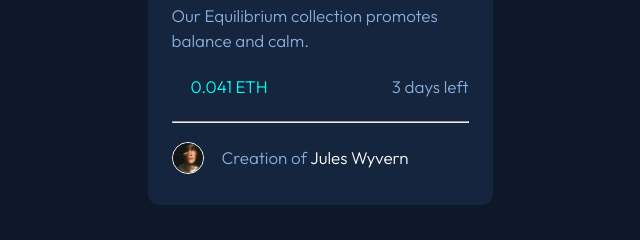
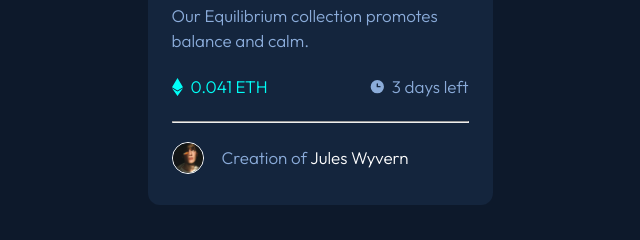
Before and after one commit to marl3yking/fe-mentor-nft-card, a plain HTML site: page index.html in a window 1280 px wide. Shown: the part 493-733 px from the top of the page, 320-960 px from the left. Drawn offline with Linux system fonts and the light colour scheme.

Commit message:
Update style.css
Updated Image Paths

```diff
--- a/style.css
+++ b/style.css
@@ -170,7 +170,7 @@ hr {
     content: "";
     width: 11px;
     height: 18px;
-    background-image: url("images/icon-ethereum.svg");
+    background-image: url("icon-ethereum.svg");
     position: relative;
     top: 0.1875rem;
     margin-right: 0.5rem;
@@ -185,7 +185,7 @@ hr {
     content: "";
     width: 17px;
     height: 17px;
-    background-image: url("images/icon-clock.svg");
+    background-image: url("icon-clock.svg");
     position: relative;
     top: 0.1475rem;
     margin-right: 0.375rem;
```
